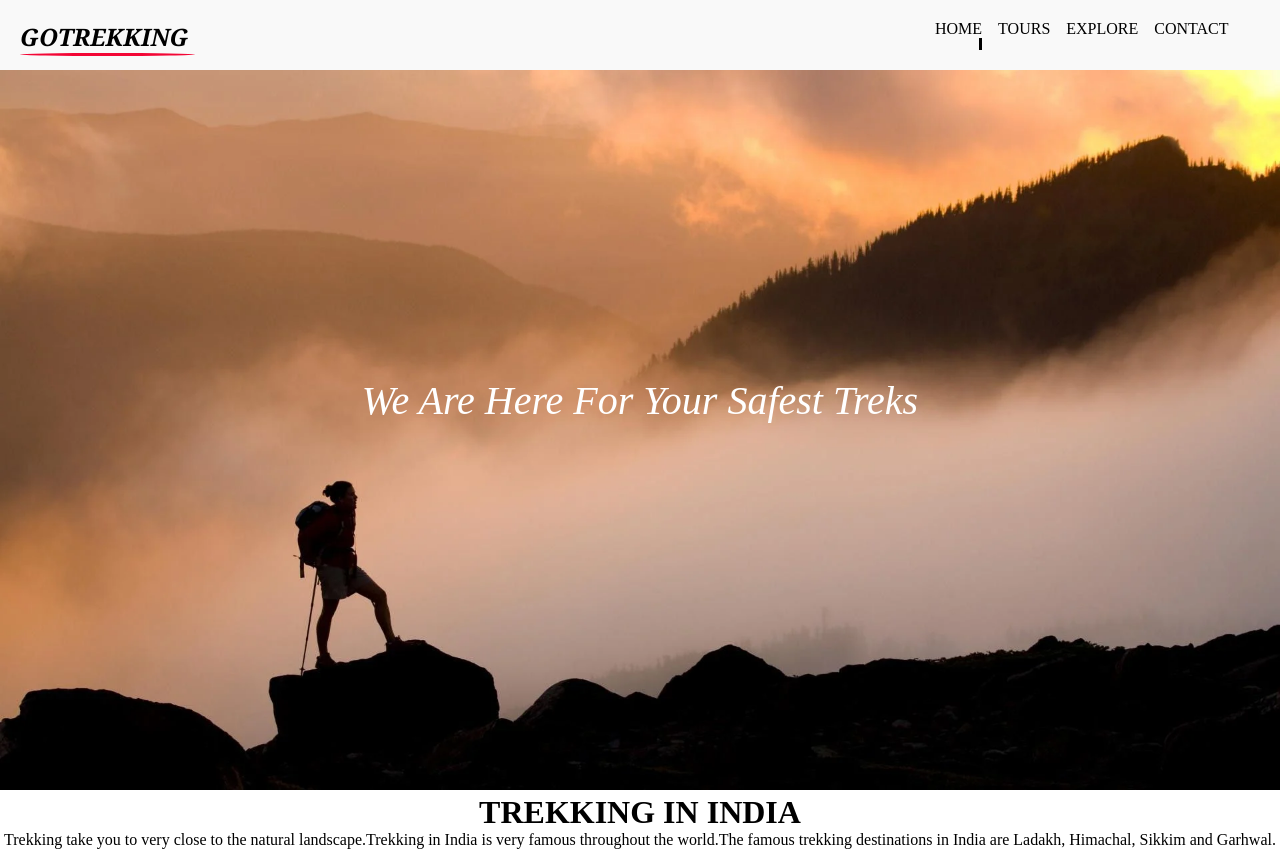
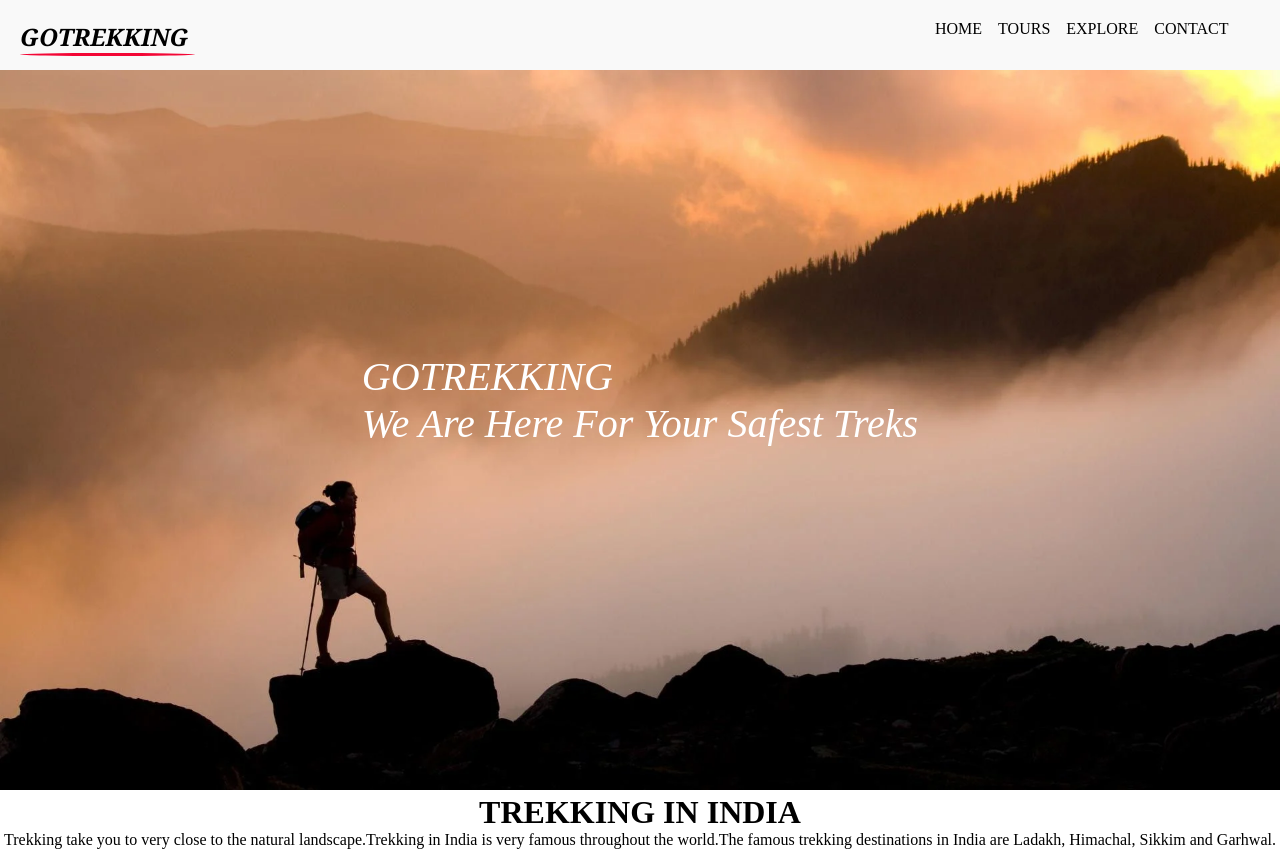
Before and after one commit to SAISUKHITHKODALI/webdesign_finalproject, a plain HTML site: page index.html in a window 1280 px wide. Drawn offline with Linux system fonts and the light colour scheme.

Commit message:
added homepage

```diff
--- a/index.html
+++ b/index.html
@@ -12,7 +12,7 @@
         <h1 class="navhead">GOTREKKING <br> <p class="line"></p></h1>
 
         <ul class="navlinks">
-            <li><a href="#"></a>HOME<div class="verticalline1"></div></li>&nbsp;&nbsp;&nbsp;&nbsp;
+            <li><a href="#"></a>HOME</li>&nbsp;&nbsp;&nbsp;&nbsp;
             <li><a href="#"></a>TOURS</li>&nbsp;&nbsp;&nbsp;&nbsp;
             <li><a href="#"></a>EXPLORE</li>&nbsp;&nbsp;&nbsp;&nbsp;
             <li><a href="#"></a>CONTACT</li>&nbsp;&nbsp;&nbsp;&nbsp;
@@ -20,7 +20,7 @@
     </nav>
     <div class="background">
         <img src="main.jpg" alt="" width="100%" height="auto">
-        <div class="main_moto">We Are Here For Your Safest Treks</div>
+        <div class="main_moto">GOTREKKING <br>We Are Here For Your Safest Treks</div>
     </div>
     <div class="home_page">
         <h1 class="homepageheader">TREKKING IN INDIA</h1>
```
